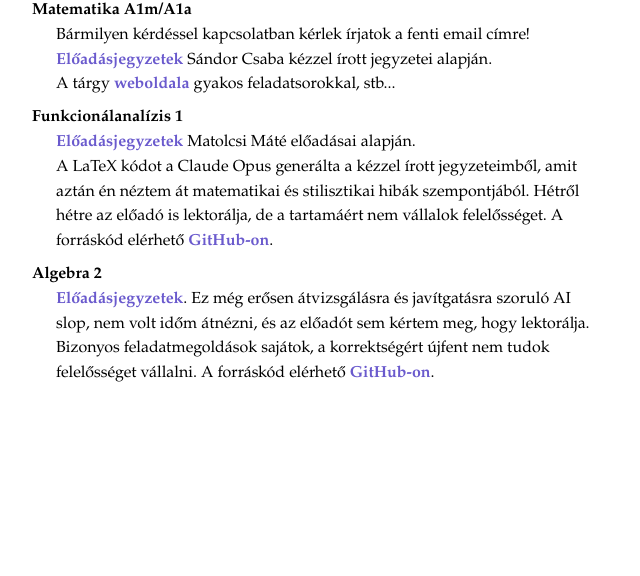
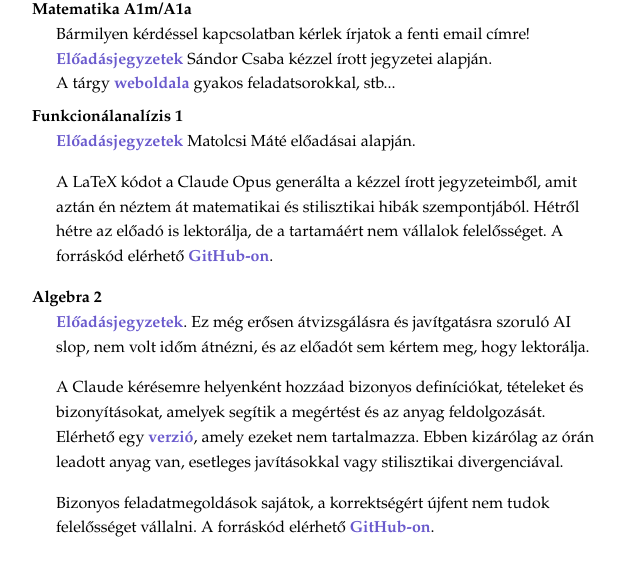
Before and after one commit to frigyees/frigyees.github.io, a plain HTML site: page index.html in a window 1280 px wide. Shown: the part 338-914 px from the top of the page, without its empty margins (0-640 px from the left). Before the commit the page ends 800 px from the top, so only its background shows below. Drawn offline with Linux system fonts and the light colour scheme.

Commit message:
new links, paragraphs

```diff
--- a/index.html
+++ b/index.html
@@ -47,14 +47,15 @@
 
         <dt>Funkcionálanalízis 1</dt>
         <dd>
-          <a href="https://frigyes.cc/functional_analysis/functional-analysis.pdf">Előadásjegyzetek</a> Matolcsi Máté előadásai alapján.
-          <br>
-          A LaTeX kódot a Claude Opus generálta a kézzel írott jegyzeteimből, amit aztán én néztem át matematikai és stilisztikai hibák szempontjából. Hétről hétre az előadó is lektorálja, de a tartamáért nem vállalok felelősséget. A forráskód elérhető <a href="https://github.com/frigyees/functional_analysis">GitHub-on</a>.
+          <p><a href="https://frigyes.cc/functional_analysis/functional-analysis.pdf">Előadásjegyzetek</a> Matolcsi Máté előadásai alapján.</p>
+          <p>A LaTeX kódot a Claude Opus generálta a kézzel írott jegyzeteimből, amit aztán én néztem át matematikai és stilisztikai hibák szempontjából. Hétről hétre az előadó is lektorálja, de a tartamáért nem vállalok felelősséget. A forráskód elérhető <a href="https://github.com/frigyees/functional_analysis">GitHub-on</a>.</p>
         </dd>
 
         <dt>Algebra 2</dt>
         <dd>
-          <a href="https://frigyes.cc/algebra_2/algebra_2.pdf">Előadásjegyzetek</a>. Ez még erősen átvizsgálásra és javítgatásra szoruló AI slop, nem volt időm átnézni, és az előadót sem kértem meg, hogy lektorálja. Bizonyos feladatmegoldások sajátok, a korrektségért újfent nem tudok felelősséget vállalni. A forráskód elérhető <a href="https://github.com/frigyees/algebra_2">GitHub-on</a>.
+          <p><a href="https://frigyes.cc/algebra_2/algebra_2.pdf">Előadásjegyzetek</a>. Ez még erősen átvizsgálásra és javítgatásra szoruló AI slop, nem volt időm átnézni, és az előadót sem kértem meg, hogy lektorálja.</p>
+          <p>A Claude kérésemre helyenként hozzáad bizonyos definíciókat, tételeket és bizonyításokat, amelyek segítik a megértést és az anyag feldolgozását. Elérhető egy <a href="https://frigyes.cc/algebra_2/algebra_2_course.pdf">verzió</a>, amely ezeket nem tartalmazza. Ebben kizárólag az órán leadott anyag van, esetleges javításokkal vagy stilisztikai divergenciával.</p>
+          <p>Bizonyos feladatmegoldások sajátok, a korrektségért újfent nem tudok felelősséget vállalni. A forráskód elérhető <a href="https://github.com/frigyees/algebra_2">GitHub-on</a>.</p>
         </dd>
       </dl>
     </section>
```
